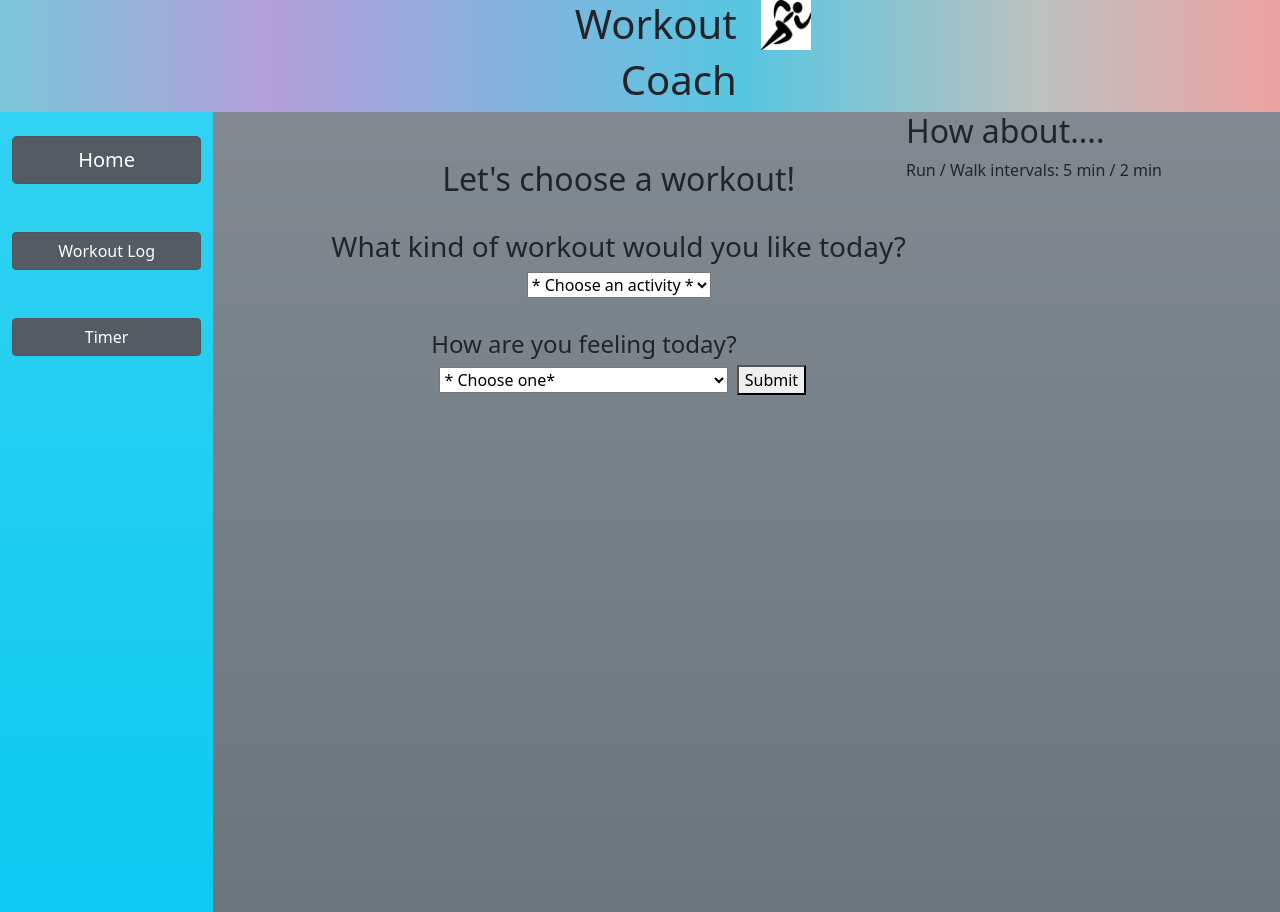
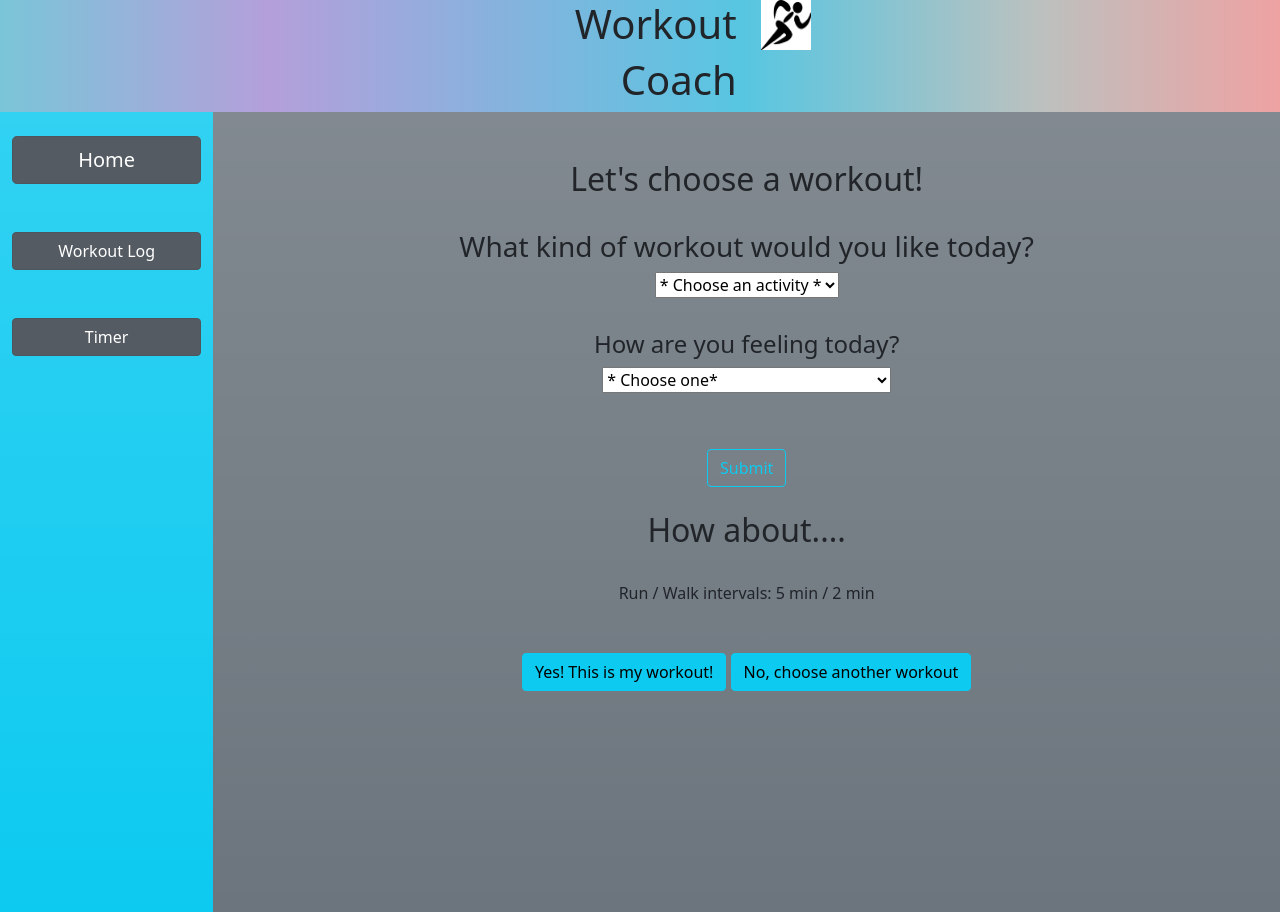
Before and after one commit to hhenske/project_workout-coach, a React (Create React App) app: page /form in a window 1280 px wide. Built offline with nearby package versions, Linux system fonts and the light colour scheme.

Commit message:
added to form and buttons for accepting and beginning workout

```diff
--- a/src/pages/Form.js
+++ b/src/pages/Form.js
@@ -1,17 +1,19 @@
 import React, { Fragment, useState } from 'react';
 import classes from './form.module.css';
 import SuggestedWorkout from './SuggestedWorkout';
+import { NavLink } from 'react-router-dom';
+
 
 const Form = () => {
+  const [enteredCategory, setEnteredCategory] = useState('');
+  const [enteredIntensity, setEnteredIntensity] = useState('');
 
   const categoryChoiceHandler = (event) => {
-    const [enteredCategory, setEnteredCategory] = useState('');
     setEnteredCategory(event.target.value);
 
   };
 
   const intensityChoiceHandler = (event) => {
-    const [enteredIntensity, setEnteredIntensity] = useState('');
     setEnteredIntensity(event.target.value);
 
   };
@@ -50,12 +52,28 @@ return (
                         <option value="3">Still tired or sore from last workout</option>
                         <option value="4">Extra-fatigued or sick</option>
             </select></label>
-            <button>Submit</button>
+
+
+            {/* This code only appears after form is submitted and it will be a workout suggestion that user can
+            accept or have another suggestion */}
+            <div>
+              <br /><br />
+              <button type ="button" className="btn btn-outline-info">Submit</button>
+              <br /><br />
+              <SuggestedWorkout />
+
+                <NavLink to="Timer" type="button" class="btn btn-info">Yes! This is my workout!</NavLink>
+                {/* this button will link to stopwatch page */}
+                {' '}
+                <NavLink to="Form" button type="button" class="btn btn-info">No, choose another workout
+                </NavLink>
+                {/* This button will choose a different random workout from users input */}
+            </div>
           </div>
         </form>
-        <div>
+        {/* <div>
           <SuggestedWorkout />
-        </div>
+        </div> */}
   </Fragment>
 
 
--- a/src/pages/SuggestedWorkout.js
+++ b/src/pages/SuggestedWorkout.js
@@ -1,11 +1,15 @@
 import React, { Fragment } from 'react';
+import { Button } from 'react'
 
 const SuggestedWorkout = () => {
 
     return (
         <Fragment>
             <h2>How about....</h2>
+            <br />
             <div>Run / Walk intervals: 5 min / 2 min</div>
+            <br /><br />
+
         </Fragment>
 
     );
```
